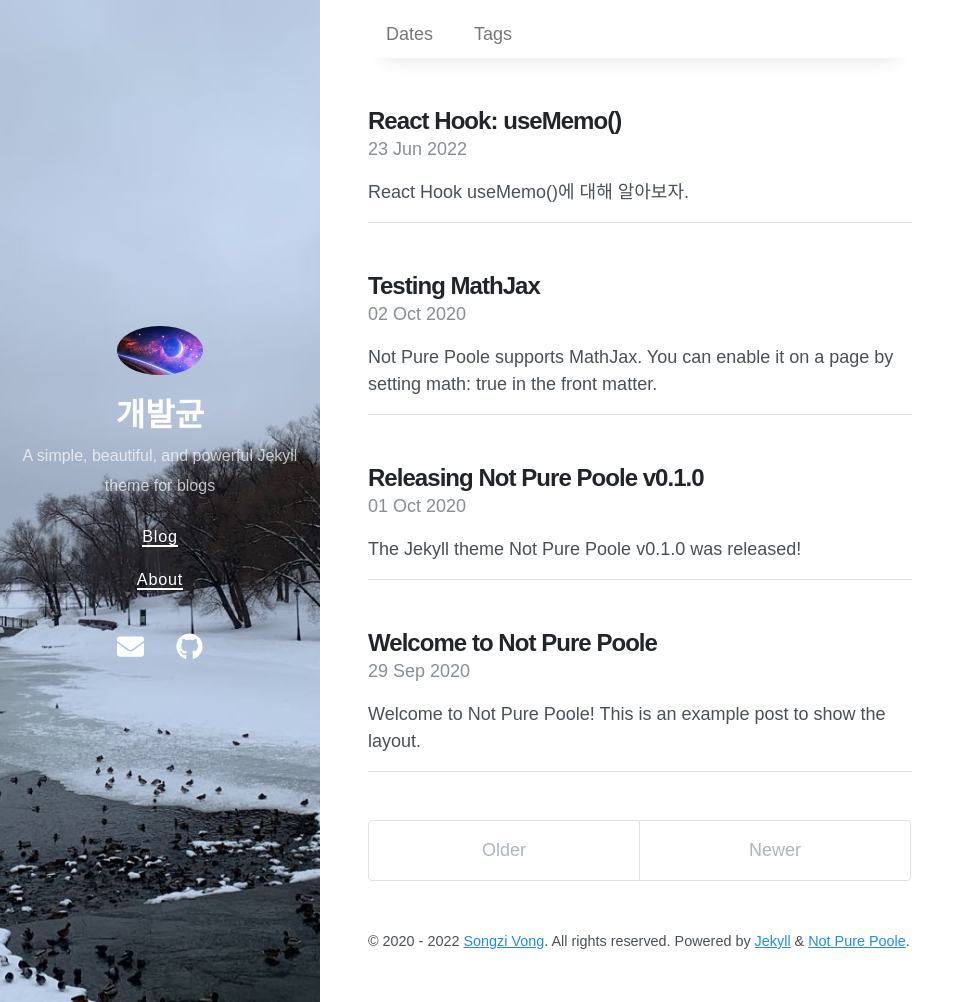
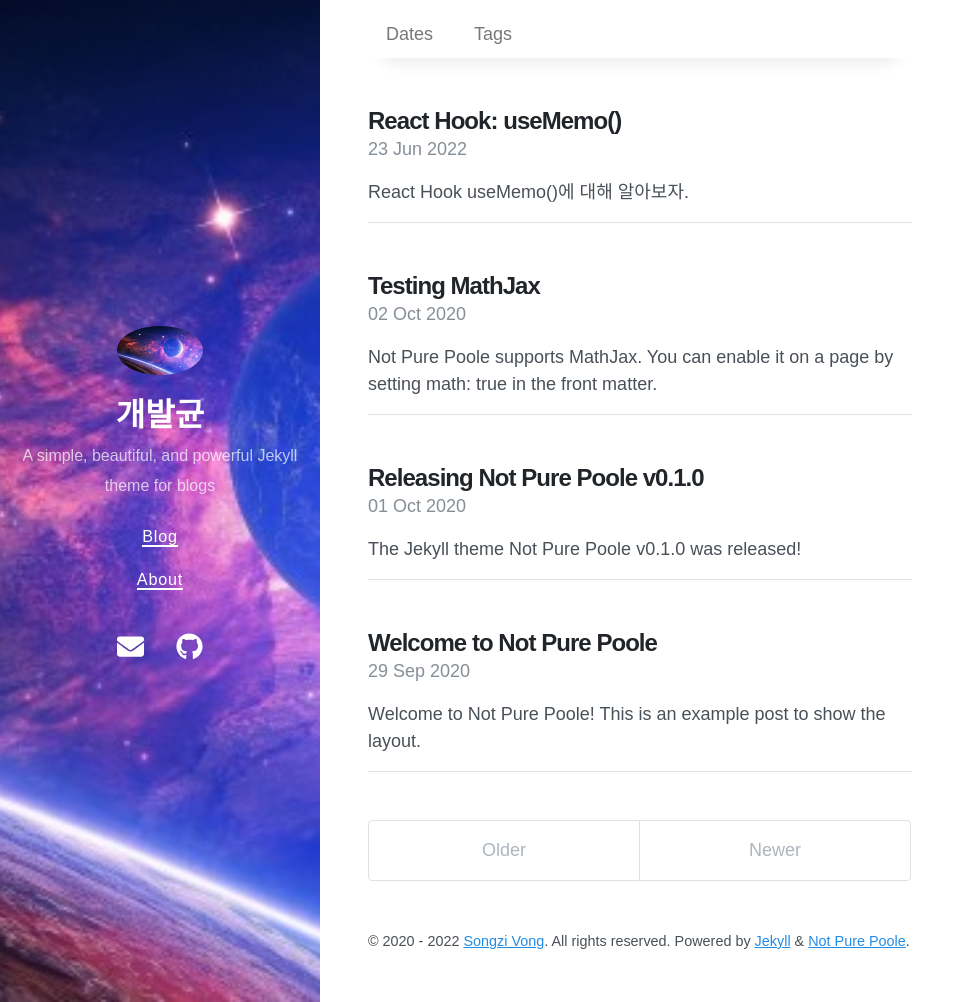
Before and after one commit to KMKHM/KMKHM.github.io, a Jekyll site: the page built from index.html, in a window 1280 px wide and 1002 px high. Shown: the whole window, without its empty margins (0-975 px from the left). Built offline with Jekyll 4.4.1, drawn with Linux system fonts in a browser that asks for light colours; nearby versions of some CDN libraries; the list of posts is cut into pages by our own code.

Commit message:
background

```diff
--- a/_config.yml
+++ b/_config.yml
@@ -5,7 +5,7 @@ url: https://kmkhm.github.io
 avatar: /98-980282_s.jpeg
 paginate: 5
 permalink: pretty
-cover_image: /bg.jpeg
+cover_image: /98-980282_s.jpeg
 
 # Gems
 plugins:
```
